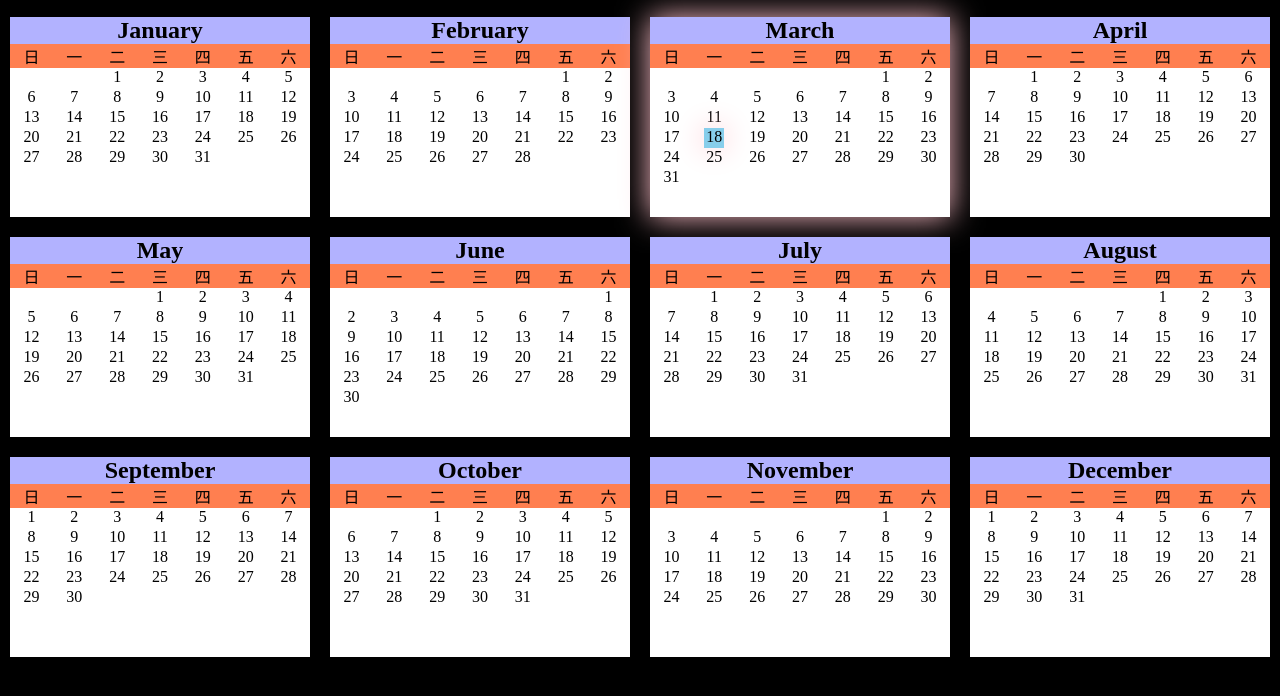
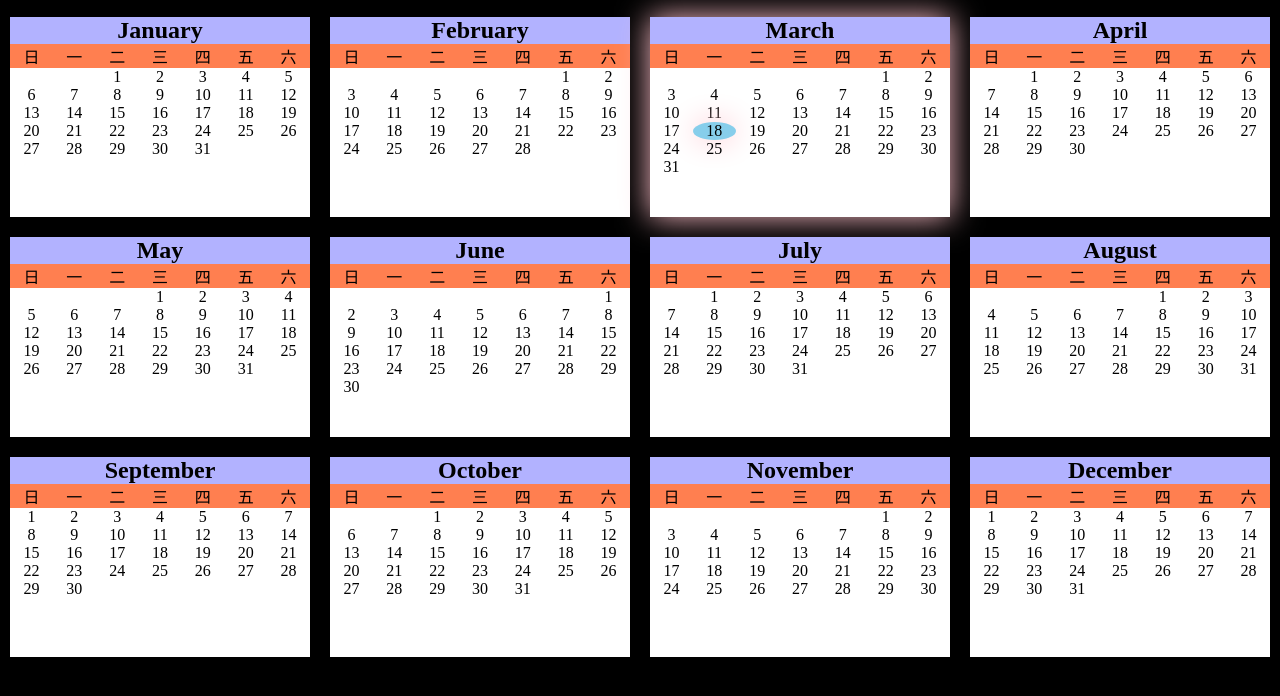
Before and after one commit to ZiKT1229/calendar, a plain HTML site: page index.html in a window 1280 px wide. Shown: the part 40-736 px from the top of the page. Drawn offline with Linux system fonts and the light colour scheme.

Commit message:
修改 css : day-width and height radius

```diff
--- a/style.css
+++ b/style.css
@@ -51,12 +51,12 @@ main {
 
 .days .hightlight {
     background: skyblue;
+    border-radius: 100%;
 }
 
 .day {
     margin: auto;
-    width: 20px;
-    height: 20px;
+    width: 100%;
 }
 
 @media only screen and (max-width: 1250px) {
```
